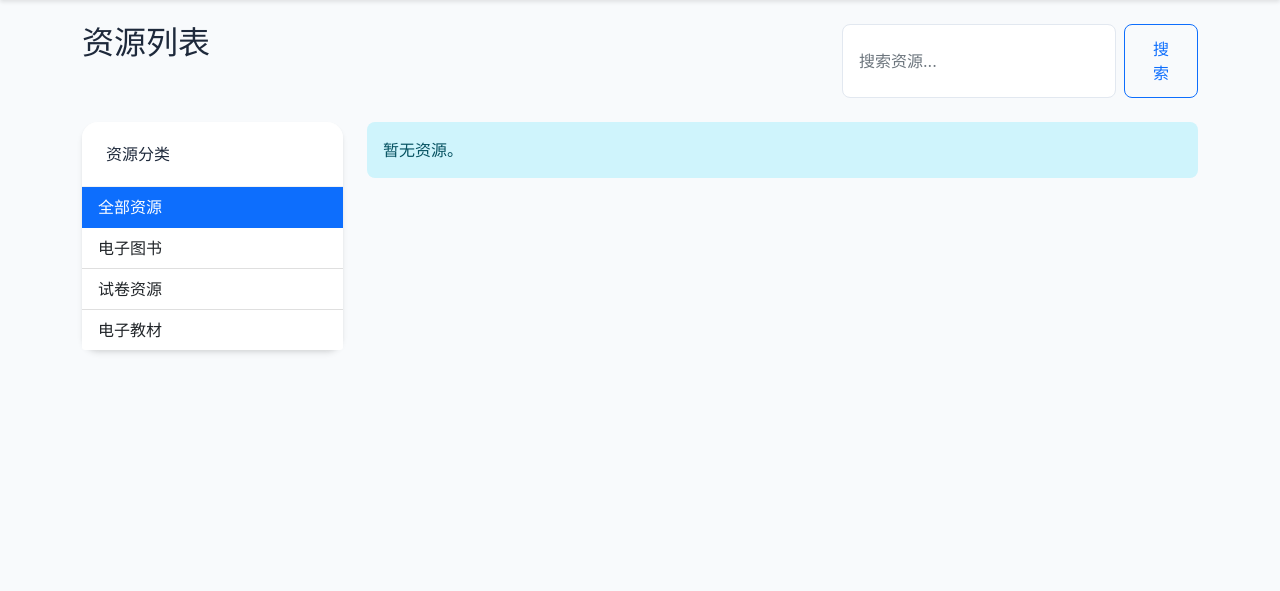
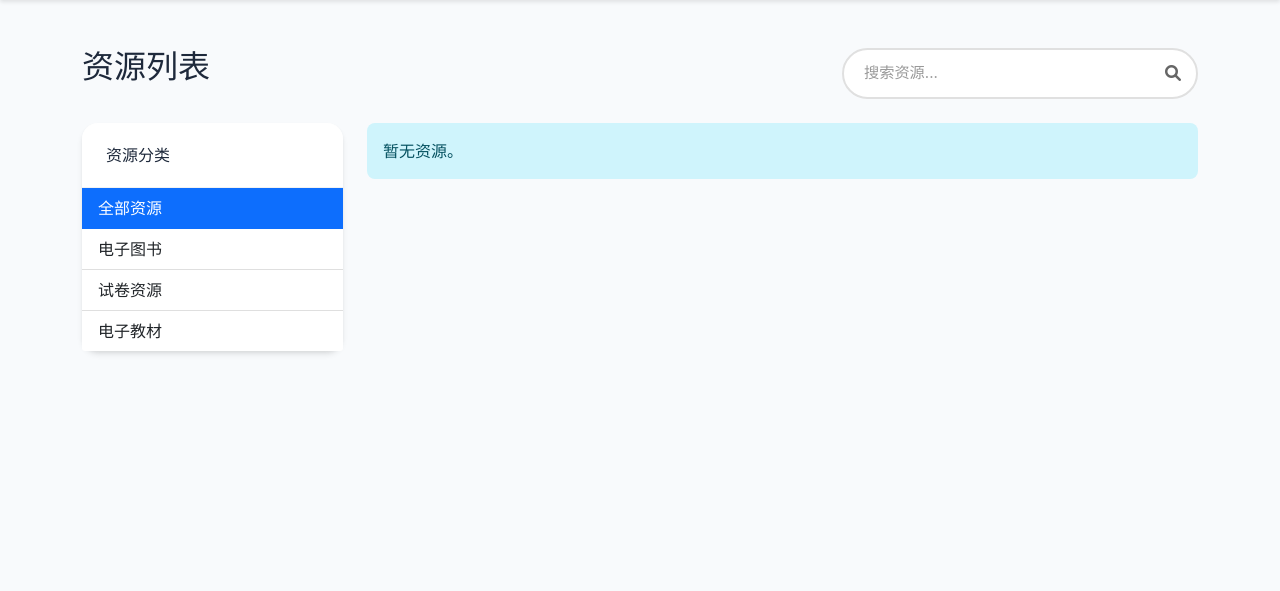
Before and after one commit to syodly/cs.prc, a Django app: template templates/resources/resource_list.html in a window 1280 px wide. Shown: the part 78-669 px from the top of the page. Run offline with Django 5.2, Linux system fonts and the light colour scheme; the template is opened without the code that fills it, so the values that code supplies are empty; some libraries are stand-ins or nearby versions.

Commit message:
修复了一些bug

```diff
--- a/apps/resources/urls.py
+++ b/apps/resources/urls.py
@@ -10,4 +10,7 @@ urlpatterns = [
     path('<int:pk>/edit/', views.resource_edit, name='resource_edit'),
     path('<int:pk>/delete/', views.resource_delete, name='resource_delete'),
     path('<int:pk>/download/', views.resource_download, name='resource_download'),
+    path('pending/', views.pending_resources, name='pending_resources'),
+    path('<int:pk>/approve/', views.approve_resource, name='approve_resource'),
+    path('<int:pk>/reject/', views.reject_resource, name='reject_resource'),
 ]
--- a/library_system/settings.py
+++ b/library_system/settings.py
@@ -71,6 +71,7 @@ TEMPLATES = [
                 'django.template.context_processors.request',
                 'django.contrib.auth.context_processors.auth',
                 'django.contrib.messages.context_processors.messages',
+                'apps.resources.context_processors.pending_resources_count',
             ],
         },
     },
@@ -92,7 +93,7 @@ DATABASES = {
         'PORT': '3306',           # MySQL默认端口
         'OPTIONS': {
             'charset': 'utf8mb4',  # 使用utf8mb4字符集
-            'init_command': "SET sql_mode='STRICT_TRANS_TABLES'",  # 设置SQL模式
+            'init_command': "SET sql_mode='STRICT_TRANS_TABLES'; SET time_zone = '+08:00';",  # 设置SQL模式和时区
         }
     }
 }
@@ -126,7 +127,7 @@ TIME_ZONE = 'Asia/Shanghai'
 
 USE_I18N = True
 
-USE_TZ = True
+USE_TZ = False
 
 
 # Static files (CSS, JavaScript, Images)
--- a/templates/base.html
+++ b/templates/base.html
@@ -124,6 +124,15 @@
             font-weight: 500;
         }
 
+        /* 审核资源徽章样式 */
+        .badge.bg-danger {
+            padding: 0.25rem 0.5rem;
+            font-size: 0.75rem;
+            border-radius: 0.5rem;
+            margin-left: 0.25rem;
+            vertical-align: middle;
+        }
+
         footer {
             margin-top: auto;
             padding: 2rem 0;
@@ -202,14 +211,28 @@
                         </a>
                     </li>
                     <li class="nav-item">
-                        <a class="nav-link {% if 'resources' in request.path %}active{% endif %}" href="{% url 'resources:resource_list' %}">
+                        <a class="nav-link {% if 'resources' in request.path and 'create' not in request.path and 'pending' not in request.path %}active{% endif %}" href="{% url 'resources:resource_list' %}">
                             <i class="fas fa-book me-1"></i>资源列表
                         </a>
                     </li>
                     {% if user.is_authenticated %}
                         {% if user.is_staff %}
                         <li class="nav-item">
-                            <a class="nav-link" href="{% url 'resources:resource_create' %}">
+                            <a class="nav-link {% if 'resources/create' in request.path %}active{% endif %}" href="{% url 'resources:resource_create' %}">
+                                <i class="fas fa-upload me-1"></i>上传资源
+                            </a>
+                        </li>
+                        <li class="nav-item">
+                            <a class="nav-link {% if 'resources/pending' in request.path %}active{% endif %}" href="{% url 'resources:pending_resources' %}">
+                                <i class="fas fa-tasks me-1"></i>审核资源
+                                {% if pending_resources_count > 0 %}
+                                <span class="badge bg-danger">{{ pending_resources_count }}</span>
+                                {% endif %}
+                            </a>
+                        </li>
+                        {% else %}
+                        <li class="nav-item">
+                            <a class="nav-link {% if 'resources/create' in request.path %}active{% endif %}" href="{% url 'resources:resource_create' %}">
                                 <i class="fas fa-upload me-1"></i>上传资源
                             </a>
                         </li>
--- a/templates/resources/resource_list.html
+++ b/templates/resources/resource_list.html
@@ -3,10 +3,10 @@
 {% block title %}资源列表 - 网络资源分享平台{% endblock %}
 
 {% block content %}
-<div class="container">
+<div class="container mt-4">
     <div class="row mb-4">
         <div class="col-md-8">
-            <h2>资源列表</h2>
+            <h2 class="mb-0">资源列表</h2>
             {% if current_type %}
                 <h5 class="text-muted">
                     当前分类：
@@ -18,12 +18,18 @@
             {% endif %}
         </div>
         <div class="col-md-4">
-            <form method="get" class="d-flex">
-                <input type="text" name="q" class="form-control me-2" placeholder="搜索资源..." value="{{ request.GET.q }}">
-                {% if current_type %}
-                    <input type="hidden" name="type" value="{{ current_type }}">
-                {% endif %}
-                <button type="submit" class="btn btn-outline-primary">搜索</button>
+            <form method="get" class="search-form">
+                <div class="search-wrapper">
+                    <input type="text"
+                           name="q"
+                           class="search-input"
+                           placeholder="搜索资源..."
+                           value="{{ request.GET.q|default:'' }}"
+                           autocomplete="off">
+                    <button type="submit" class="search-button">
+                        <i class="fas fa-search"></i>
+                    </button>
+                </div>
             </form>
         </div>
     </div>
@@ -151,5 +157,61 @@
         border-top: 1px solid rgba(0,0,0,.125);
         background-color: rgba(255,255,255,0.9) !important;
     }
+    .search-form {
+        width: 100%;
+    }
+    .search-wrapper {
+        position: relative;
+        width: 100%;
+    }
+    .search-input {
+        width: 100%;
+        padding: 12px 45px 12px 20px;
+        border: 2px solid #e0e0e0;
+        border-radius: 50px;
+        font-size: 0.95rem;
+        transition: all 0.3s ease;
+        background-color: white;
+        color: #333;
+    }
+    .search-input:focus {
+        outline: none;
+        border-color: #4a90e2;
+        box-shadow: 0 0 0 3px rgba(74, 144, 226, 0.1);
+    }
+    .search-input::placeholder {
+        color: #999;
+        transition: all 0.3s ease;
+    }
+    .search-input:focus::placeholder {
+        opacity: 0.7;
+    }
+    .search-button {
+        position: absolute;
+        right: 5px;
+        top: 50%;
+        transform: translateY(-50%);
+        border: none;
+        background: none;
+        color: #666;
+        padding: 8px 12px;
+        cursor: pointer;
+        transition: all 0.3s ease;
+    }
+    .search-button:hover {
+        color: #4a90e2;
+    }
+    .search-button:focus {
+        outline: none;
+    }
+    @media (max-width: 768px) {
+        .search-input {
+            padding: 10px 40px 10px 15px;
+            font-size: 0.9rem;
+        }
+        .search-button {
+            padding: 6px 10px;
+        }
+    }
 </style>
 {% endblock %}
```
Also changed, not shown: apps/resources/forms.py (+14 -2 lines), apps/resources/models.py (+8 -1 lines), apps/resources/views.py (+59 -17 lines), templates/resources/resource_form.html (+12 -0 lines), media/resource_covers/0bb11f33-1e38-4aac-9079-1344a7ba29c7.png (added), 1 other file.
